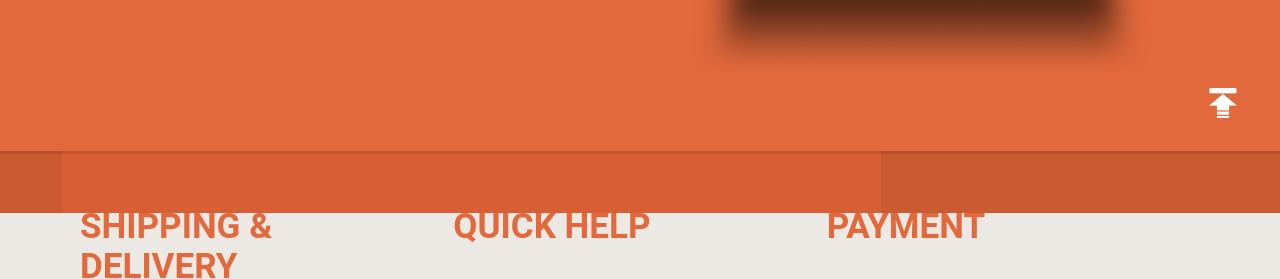
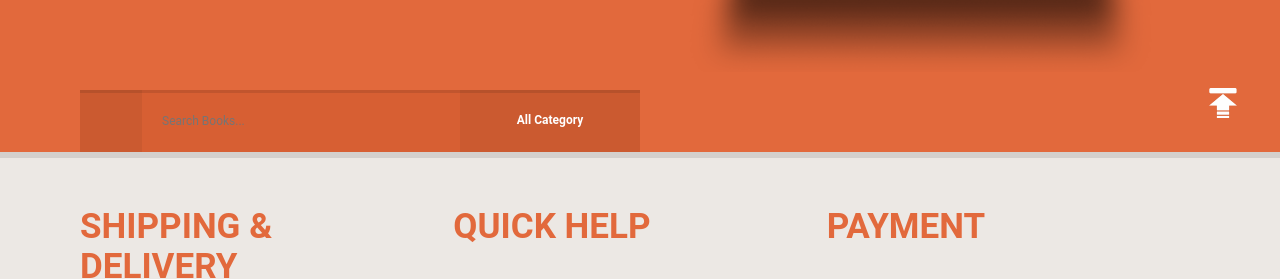
Before and after one commit to frayer85/f-kod-slice-zadatak, a website: page app/index.html in a window 1280 px wide. Shown: the part 667-946 px from the top of the page. Drawn offline with Linux system fonts and the light colour scheme; a web font is replaced by a local one.

Commit message:
Add files via upload

```diff
--- a/app/index.html
+++ b/app/index.html
@@ -97,6 +97,13 @@
               <div class="dot interact"></div>
               <div class="dot interact"></div>
             </div>
+            <div class="search hide-flex-m">
+              <div class="search__magn interact"></div>
+              <!-- <div class="search__field"> -->
+                <input class="search__field" type="text" name="search" placeholder="Search Books...">
+              <!-- </div> -->
+              <div class="search__dropdown interact">All Category</div>
+            </div><!-- END SEARCH -->
           </div>
           <div class="hero__book">
             <div class="slider-dots hide-flex-m">
@@ -112,12 +119,6 @@
           </div>
       </div><!-- END container -->
     </div><!-- END HERO-SLIDER -->
-
-    <div class="search">
-      <div class="search__magn"></div>
-      <div class="search__field"></div>
-      <div class="search__dropdown"></div>
-    </div><!-- END SEARCH -->
 
     <div class="footer">
       <div class="container">
```
